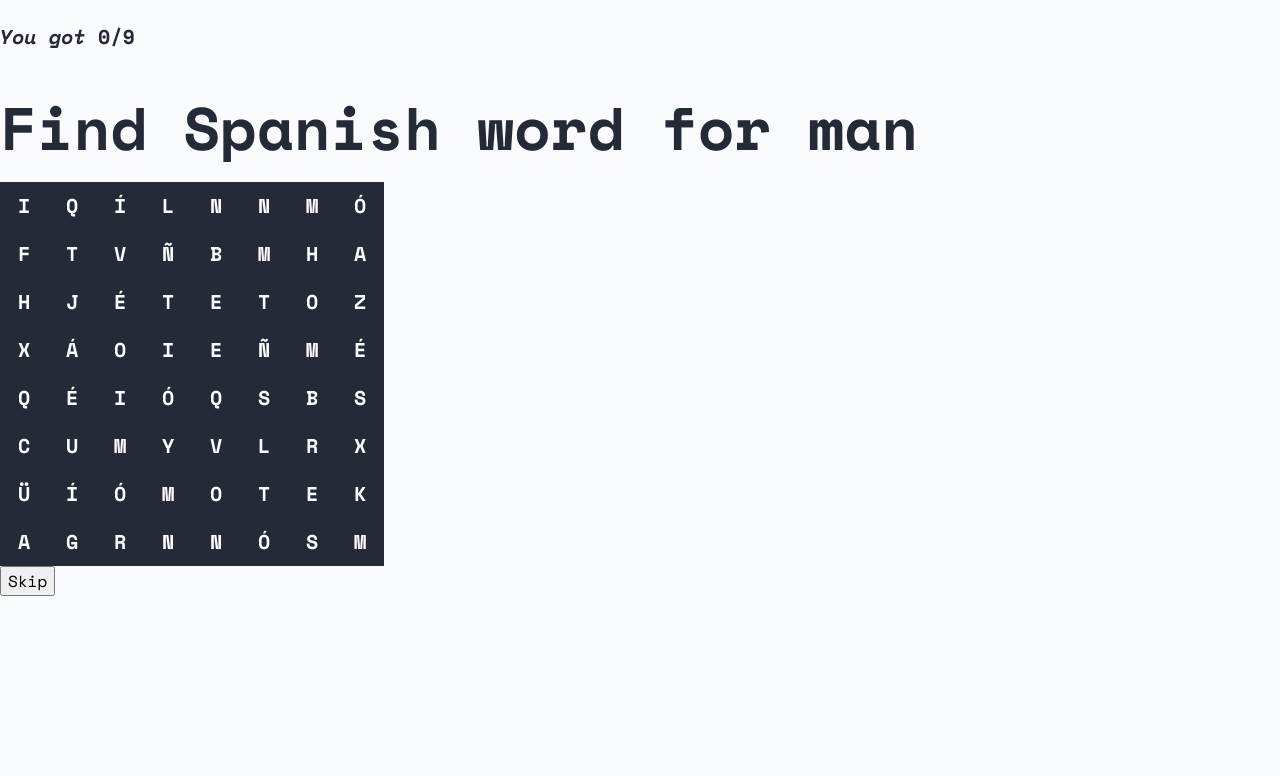
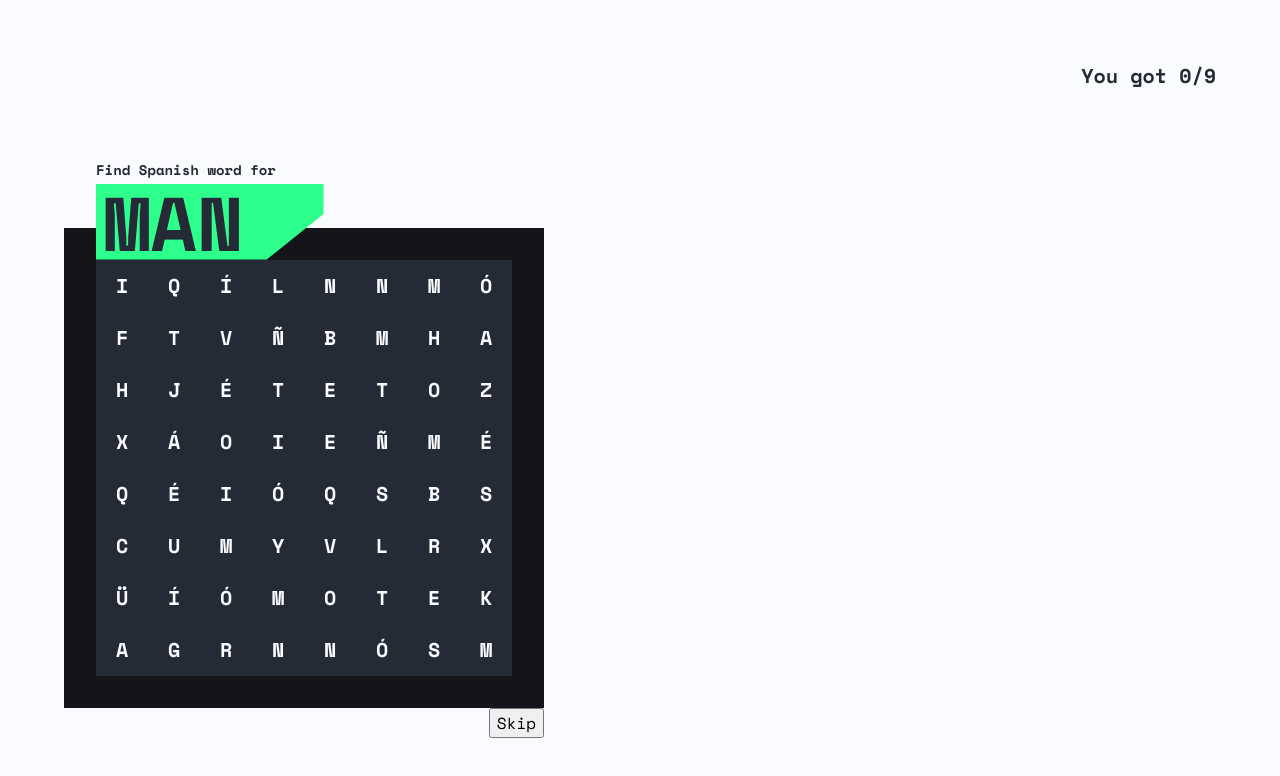
Before and after one commit to hesambayat/traducir, a React (Create React App) app: page / in a window 1280 px wide. Shown: the top 776 px of the page. Built offline with nearby package versions, Linux system fonts and the light colour scheme.

Commit message:
:lipstick: Update UI

```diff
--- a/src/componentes/keypad/index.tsx
+++ b/src/componentes/keypad/index.tsx
@@ -1,4 +1,4 @@
-import { useCallback, useReducer } from 'react'
+import { CSSProperties, useCallback, useMemo, useReducer } from 'react'
 import { Move, SourceParsed } from '../../types'
 import Key from '../key'
 
@@ -39,6 +39,10 @@ const reducer = (state: number[][], action: KeypadReducerAction) => {
 
 const Keypad = ({ grid, map, onDone }: KeypadProps) => {
   const [trace, dispatch] = useReducer(reducer, [])
+  const columns = useMemo(() => {
+    const [first] = grid
+    return { style: { '--grid': first.length } as CSSProperties }
+  }, [grid])
   const onStart = useCallback((target: KeypadReducerAction['target']) => {
     return () => dispatch({ type: Move.DOWN, target })
   }, [dispatch])
@@ -70,10 +74,9 @@ const Keypad = ({ grid, map, onDone }: KeypadProps) => {
   }, [trace])
 
   return (
-    <div className="keypad">
+    <div className="keypad" {...columns}>
       {grid.map((row, rowIndex) => (
-        <div key={`keyrow-${rowIndex}`} className="keypad-row">
-          {row.map((letter, columnIndex) => {
+          row.map((letter, columnIndex) => {
             const target = [columnIndex, rowIndex]
             return (
               <Key
@@ -85,8 +88,7 @@ const Keypad = ({ grid, map, onDone }: KeypadProps) => {
                 onMove={onMove(target)}
               />
             )
-          })}
-        </div>
+          })
       ))}
     </div>
   )
--- a/src/pages/Home/index.tsx
+++ b/src/pages/Home/index.tsx
@@ -15,12 +15,14 @@ const Home = () => {
   return (
     <div className="home">
       <header>
-        <h4 className="home__score"><em>You got </em>{total - remaining}/{total}</h4>
+        <h4 className="home__score">You got {total - remaining}/{total}</h4>
       </header>
       <main>
         <h1 className="home__question">Find Spanish word for <span>{source.origin}</span></h1>
         <Keypad {...source} onDone={action.shift} />
-        {remaining > 1 && <button onClick={action.push}>Skip</button>}
+        <div className="home__actions">
+          {remaining > 1 && <button onClick={action.push}>Skip</button>}
+        </div>
       </main>
     </div>
   )
--- a/src/styles/components.css
+++ b/src/styles/components.css
@@ -1,8 +1,9 @@
 /* Key */
 .key {
-  width: 3rem;
-  height: 3rem;
-  font-size: 1.25em;
+  display: inline-flex;
+  justify-content: center;
+  align-items: center;
+  font-size: 1.25rem;
   font-weight: var(--font-weight-bold);
   padding: 0;
   line-height: 1;
@@ -24,3 +25,13 @@
   background-color: var(--color-primary);
   color: var(--color-body);
 }
+
+/* Keypad */
+.keypad {
+  display: grid;
+  grid-template-columns: repeat(var(--grid, 8), 1fr);
+  width: min(50vw, 60vh);
+  height: min(50vw, 60vh);
+  background-color: var(--color-body);
+  border: 2rem solid hsl(var(--color-body-h), var(--color-body-s), calc(var(--color-body-l) / 2));
+}
--- a/src/styles/layouts.css
+++ b/src/styles/layouts.css
@@ -0,0 +1,47 @@
+/* Home */
+.home {
+  position: relative;
+  max-width: 1400px;
+  padding-right: 5%;
+  padding-left: 5%;
+  margin-right: auto;
+  margin-left: auto;
+}
+
+.home header {
+  position: fixed;
+  top: 5vw;
+  right: 5vw;
+}
+
+.home header h4 {
+  margin: 0;
+  line-height: 1.2;
+}
+
+.home main {
+  width: fit-content;
+}
+
+.home__question {
+  position: relative;
+  font-size: 0.875rem;
+  margin: 10rem 0 -2rem 2rem;
+  z-index: 2;
+}
+
+.home__question span {
+  display: block;
+  width: fit-content;
+  padding: 0 5rem 0 0.5rem;
+  margin-top: 0.25rem;
+  font-size: 4.75rem;
+  line-height: 1;
+  background-color: var(--color-primary);
+  text-transform: uppercase;
+  clip-path: polygon(0% 0%, 100% 0%, 100% 40%, 75% 100%, 0% 100%);
+}
+
+.home__actions {
+  text-align: right;
+}
```
